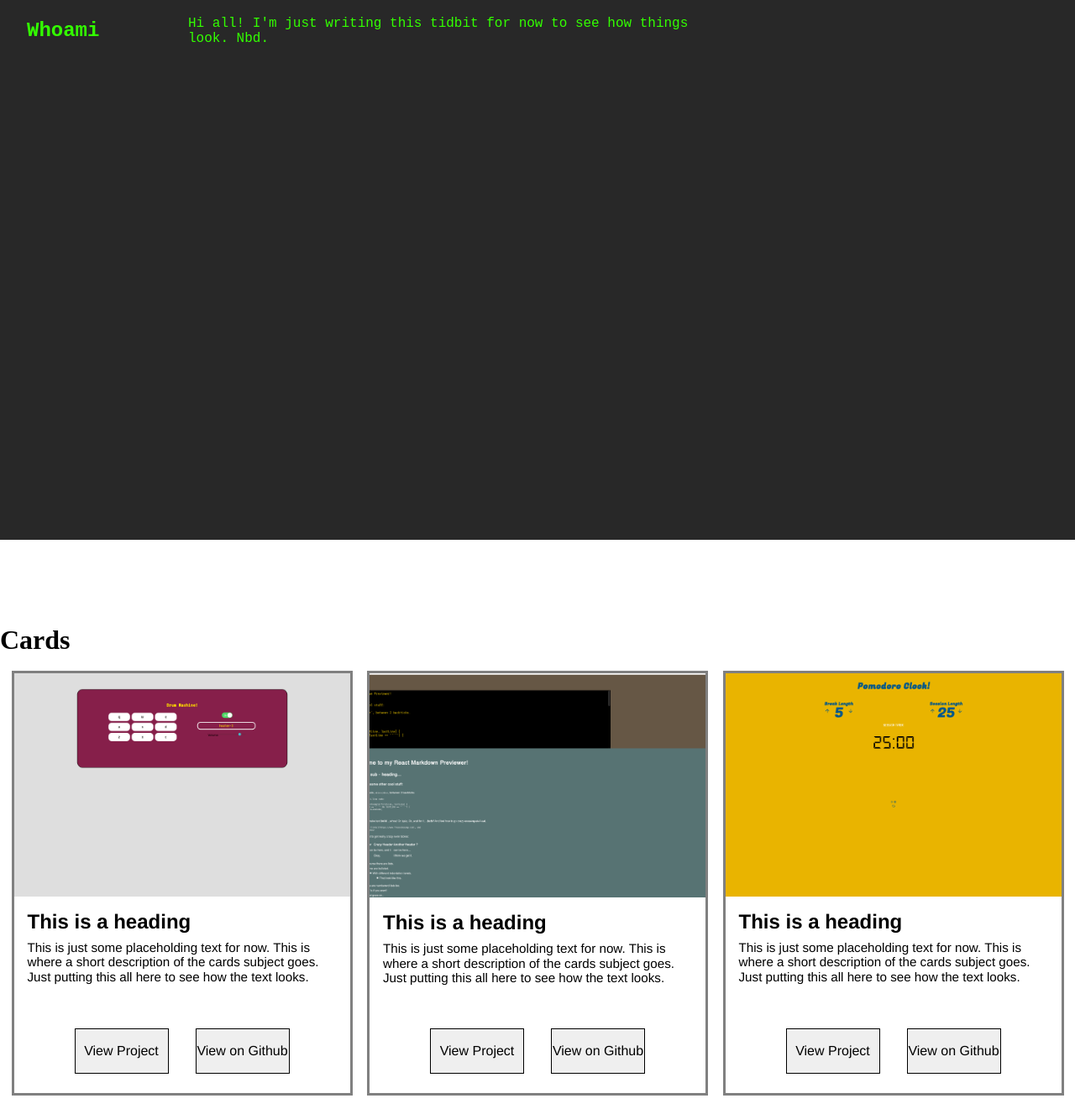
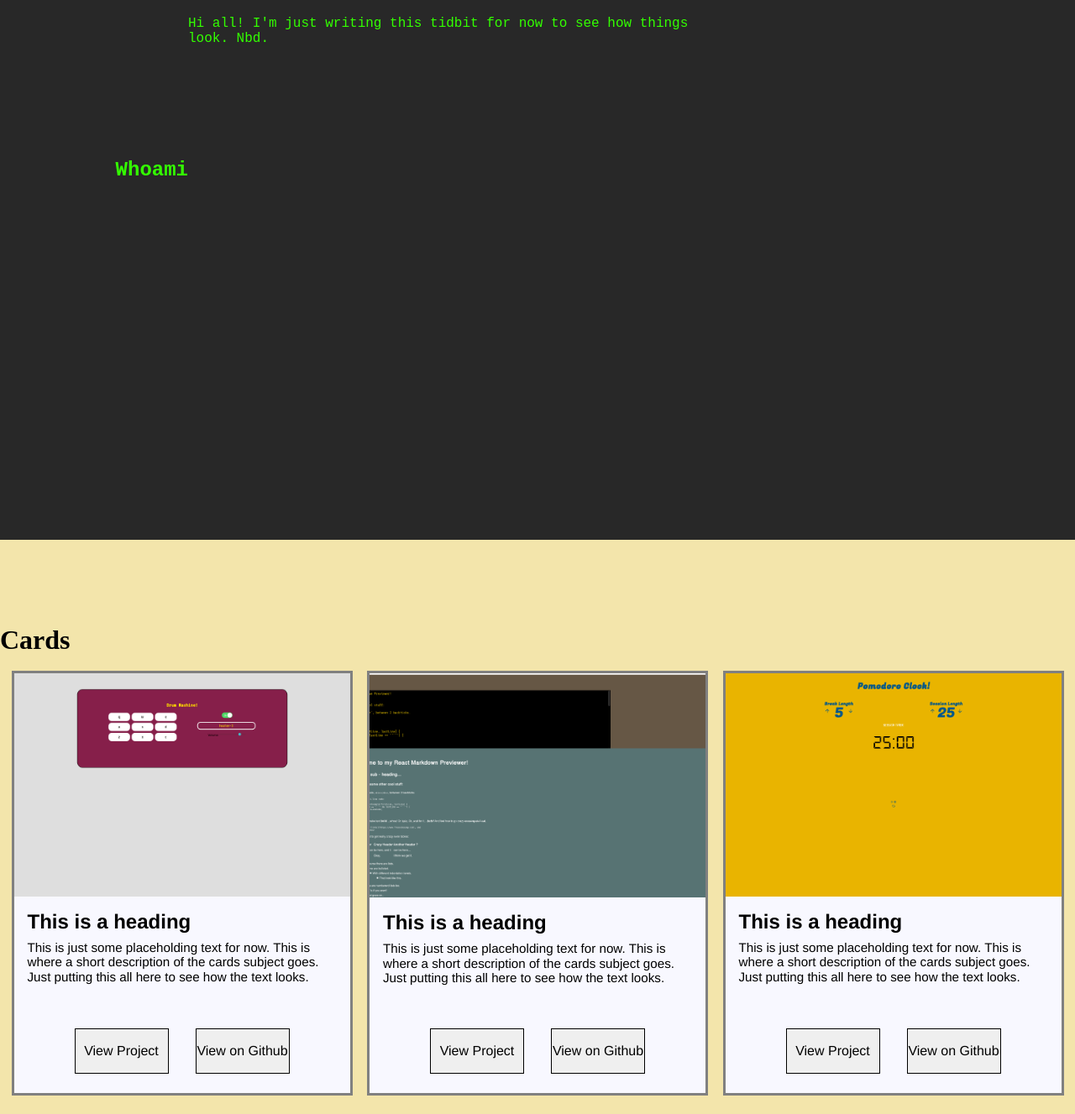
Before and after one commit to stephepush/gatsbyPortfolio, a Gatsby site: page / in a window 1280 px wide. Shown: the part 957-2284 px from the top of the page at 84% size. Built offline with nearby package versions, Linux system fonts and the light colour scheme; Gatsby itself is replaced by a stand-in of ours; a web font is replaced by a local one.

Commit message:
Styles about further, dabbles with projects page

```diff
--- a/src/components/about.js
+++ b/src/components/about.js
@@ -33,6 +33,8 @@ const AboutHeading = styled.h2`
     grid-column: 2/3;
     grid-row: 2/3;
     font-weight: 700;
+    justify-self: end;
+    align-self: center;
     @media screen and (max-width: 768px )
     /*add and portrait orientation*/
     /*For tablets/regular ipads*/{
@@ -43,6 +45,8 @@ const AboutHeading = styled.h2`
     /*For smartphones, particularly iphones*/{
         grid-column: 2/3;
         grid-row: 2/3;
+        justify-self: center;
+        align-self: center;
     }
 
     @media screen and (max-width: 350px )
--- a/src/components/projectcard.js
+++ b/src/components/projectcard.js
@@ -12,6 +12,7 @@ const Edge = styled.div`
     font-family: helvetica;
     margin-top: 2%;
     margin: .75rem 0.25rem;
+    background-color: #F8F8FF;
 `;
 
 const ImageContainer = styled.div`
--- a/src/components/projects.js
+++ b/src/components/projects.js
@@ -6,12 +6,9 @@ import { StaticQuery, graphql } from 'gatsby';
 const ContainerSection = styled.section`
   display: grid;
   grid-template-rows: 9rem auto;
+  background-color: #F3E5AB;
 
-  @media screen
-  and (min-width: 1599px) {
-    width: 66%;
-    margin: 0 auto;
-  }
+
 `;
 
 const ProjectHeader = styled.header`
@@ -27,6 +24,11 @@ const ProjectFlexedMain = styled.main`
   flex-direction: row;
   flex-wrap: wrap;
   justify-content: space-evenly;
+  @media screen
+  and (min-width: 1599px) {
+    width: 66%;
+    margin: 0 auto;
+  }
 `;
 
 
```
